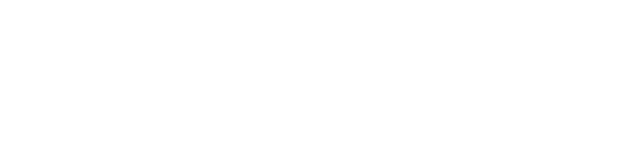
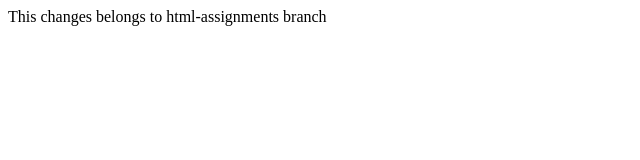
Before and after one commit to Abhishek8399/freshersbatch-oct16, a plain HTML site: page index.html in a window 1280 px wide. Shown: the whole page, without its empty margins (0-640 px from the left). Drawn offline with Linux system fonts and the light colour scheme.

Commit message:
commited after minor change in html file of html-assignments branch

```diff
--- a/index.html
+++ b/index.html
@@ -7,5 +7,6 @@
     <title>Document</title>
 </head>
 <body>
+    This changes belongs to html-assignments branch
 </body>
 </html>
```
Also changed, not shown: README.txt.
